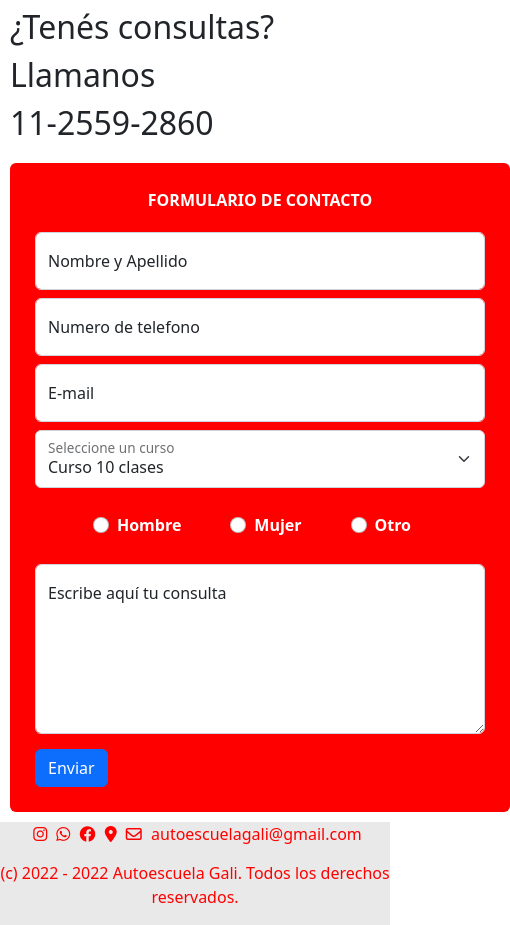
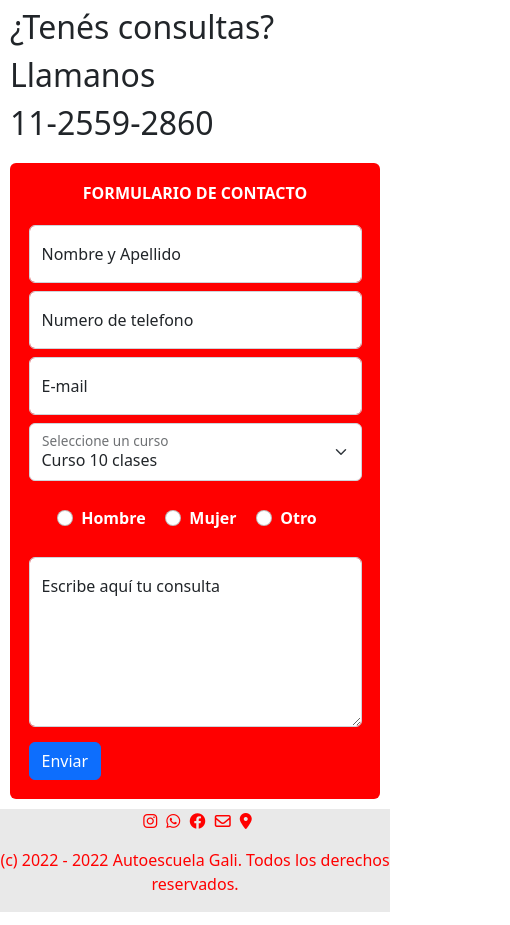
Before and after one commit to Sugus02/autoescuela_gali, a plain HTML site: page index.html in a window 390 px wide. Shown: the part 928-1853 px from the top of the page, 510 px wide, since content can reach past the window. Drawn offline with nearby package versions, Linux system fonts and the light colour scheme.

Commit message:
fix form again

```diff
--- a/index.html
+++ b/index.html
@@ -248,9 +248,8 @@
             <a href="https://www.instagram.com/autoescuelagali/"><i class="fa-brands fa-instagram"></i></a>
             <a href="https://wa.me/message/VW75G6F6YI3DB1"><i class="fa-brands fa-whatsapp"></i></a>
             <a href="https://www.facebook.com/profile.php?id=100087116672058"><i class="fa-brands fa-facebook"></i></a>
+            <a href="mailto:autoescuelagali@gmail.com"><i class="fa-regular fa-envelope"></i></a>
             <a href="https://goo.gl/maps/ZSsp4K57nR57LZQt8"><i class="fa-solid fa-location-dot"></i></a>
-            <a href="mailto:autoescuelagali@gmail.com"><i class="fa-regular fa-envelope"></i></a>
-            <a href="mailto:autoescuelagali@gmail.com">autoescuelagali@gmail.com</a>
         </div>
         <div>
             <p>
--- a/main.scss
+++ b/main.scss
@@ -138,9 +138,10 @@ body {
 .contacto {
     padding: 10px;
     display: flex;
+    justify-content: space-evenly;
     flex-wrap: wrap;
-    justify-content: space-around;
     font-family: system-ui, -apple-system, BlinkMacSystemFont, 'Segoe UI', Roboto, Oxygen, Ubuntu, Cantarell, 'Open Sans', 'Helvetica Neue', sans-serif;
+
 
     h2 {
         font-size: 40px;
@@ -166,7 +167,7 @@ body {
 
 
 form {
-    width: 500px;
+    width:500px;
     background-color: red;
     padding: 5%;
     border-radius: 6px;
@@ -428,3 +429,9 @@ form {
         display: block;
     }
 }
+
+@media screen and (max-width: 500px) {
+    form{
+        width: 100%;
+    }
+}
```
Also changed, not shown: cursos/10_clases.html (+1 -2 lines), cursos/12_clases.html (+1 -2 lines), cursos/14_clases.html (+1 -2 lines), cursos/6_clases.html (+1 -2 lines), cursos/8_clases.html (+1 -2 lines), cursos/clases_libres.html (+2 -3 lines), pages/contacto.html (+1 -2 lines), pages/cursos.html (+1 -2 lines), pages/obtene_tu_licencia.html (+1 -2 lines), pages/sobre_nostros.html (+1 -2 lines), main.css, 1 other file.
